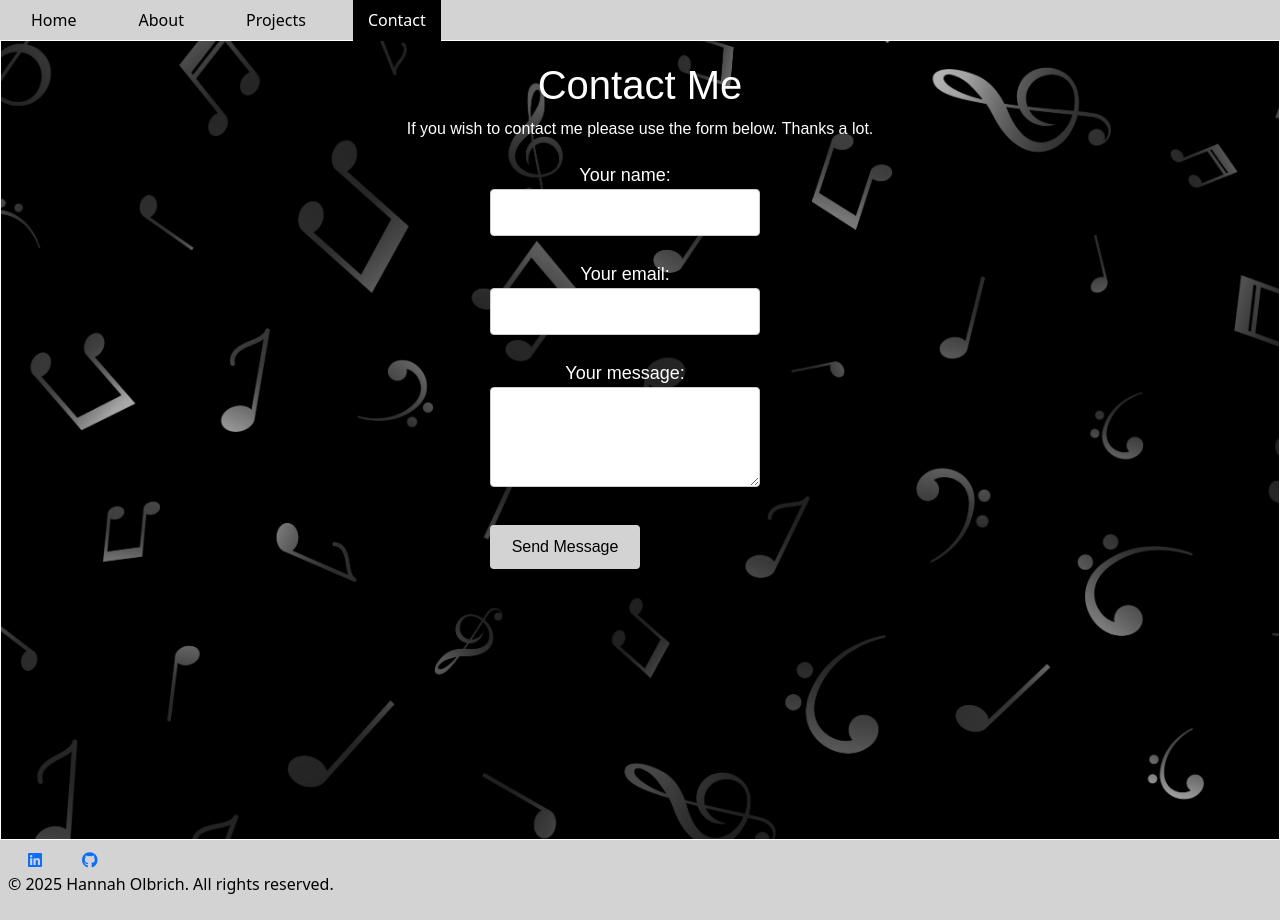
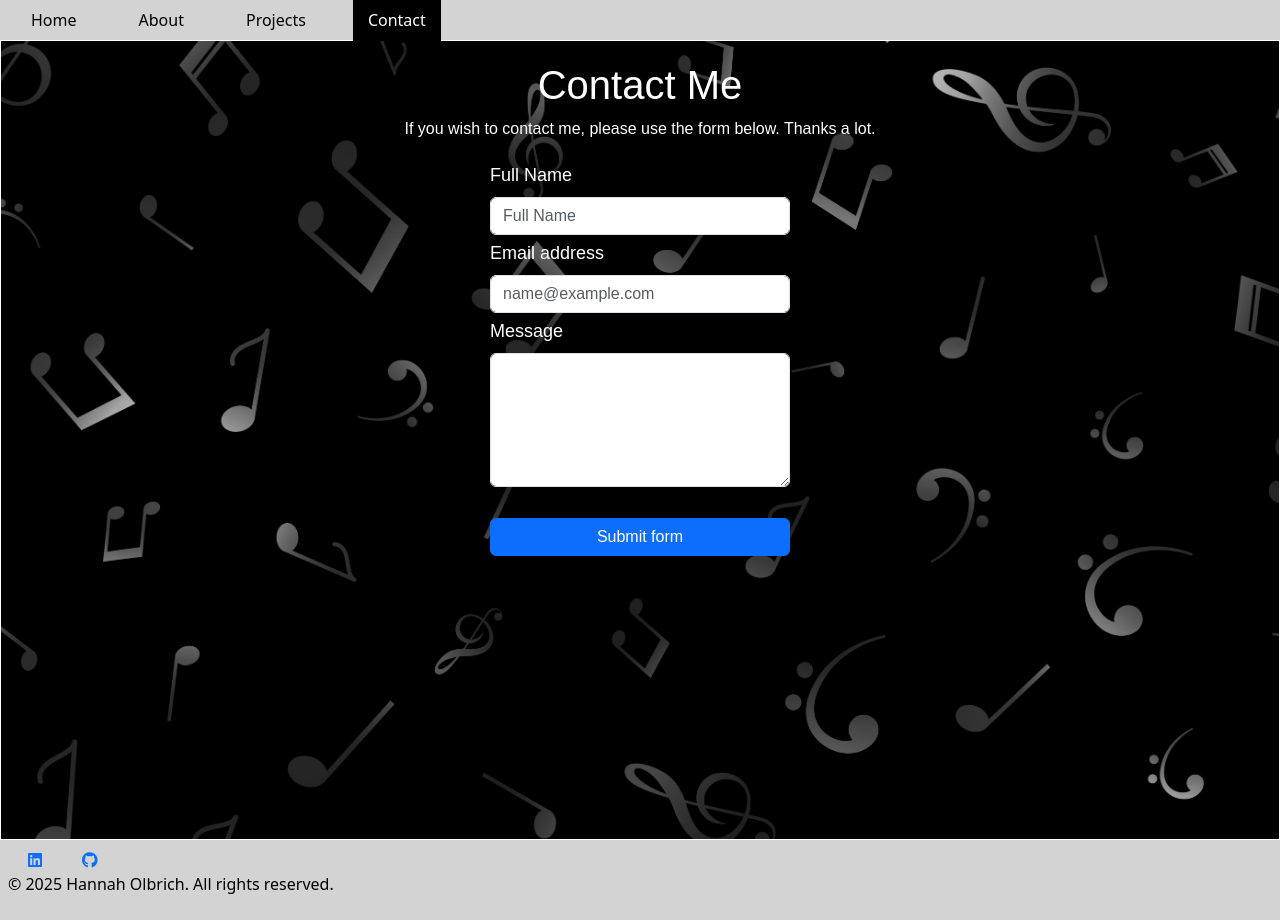
Before and after one commit to hannahro15/Hannah-Portfolio-Site, a React (Create React App) app: page /Hannah-Portfolio-Site/contact in a window 1280 px wide. Built offline with nearby package versions, Linux system fonts and the light colour scheme.

Commit message:
Add in a basic bootstrap contact form to contact page

```diff
--- a/src/pages/Contact.js
+++ b/src/pages/Contact.js
@@ -1,29 +1,27 @@
 import './Contact.css';
+import Form from 'react-bootstrap/Form';
+import Button from 'react-bootstrap/Button';
 
 function Contact() {
     return (
         <div className="contact">
             <h1>Contact Me</h1>
-            <p>If you wish to contact me please use the form below. Thanks a lot.</p>
-            <form
-                action="https://formspree.io/f/xjkeydor"
-                method="POST">
-                <label>
-                    Your name:
-                    <input id="name" type="text" name="name" required />
-                </label>
-                <label>
-                    Your email:
-                    <input id="email" type="email" name="email" required />
-                </label>
-                <label>
-                    Your message:
-                    <textarea id="message" name="message" required></textarea>
-                </label>
-                <button id="submit" type="submit">Send Message</button>
-            </form>
+            <p>If you wish to contact me, please use the form below. Thanks a lot.</p>
+            <Form className="contact-form" action="https://formspree.io/f/xjkeydor" method="POST">
+                <Form.Group className="mb-3" controlId="exampleForm.ControlInput1">
+                    <Form.Label>Full Name</Form.Label>
+                    <Form.Control type="text" placeholder="Full Name" name="name" required />
+                    <Form.Label>Email address</Form.Label>
+                    <Form.Control type="email" placeholder="name@example.com" name="email" required />
+                    <Form.Label>Message</Form.Label>
+                    <Form.Control as="textarea" rows={5} name="message" required />
+                </Form.Group>
+                <Button className="w-60 text-center" type="submit">Submit form</Button>
+            </Form>
         </div>
-    );
-}
+    )
+};
+
+
 
 export default Contact;
```
